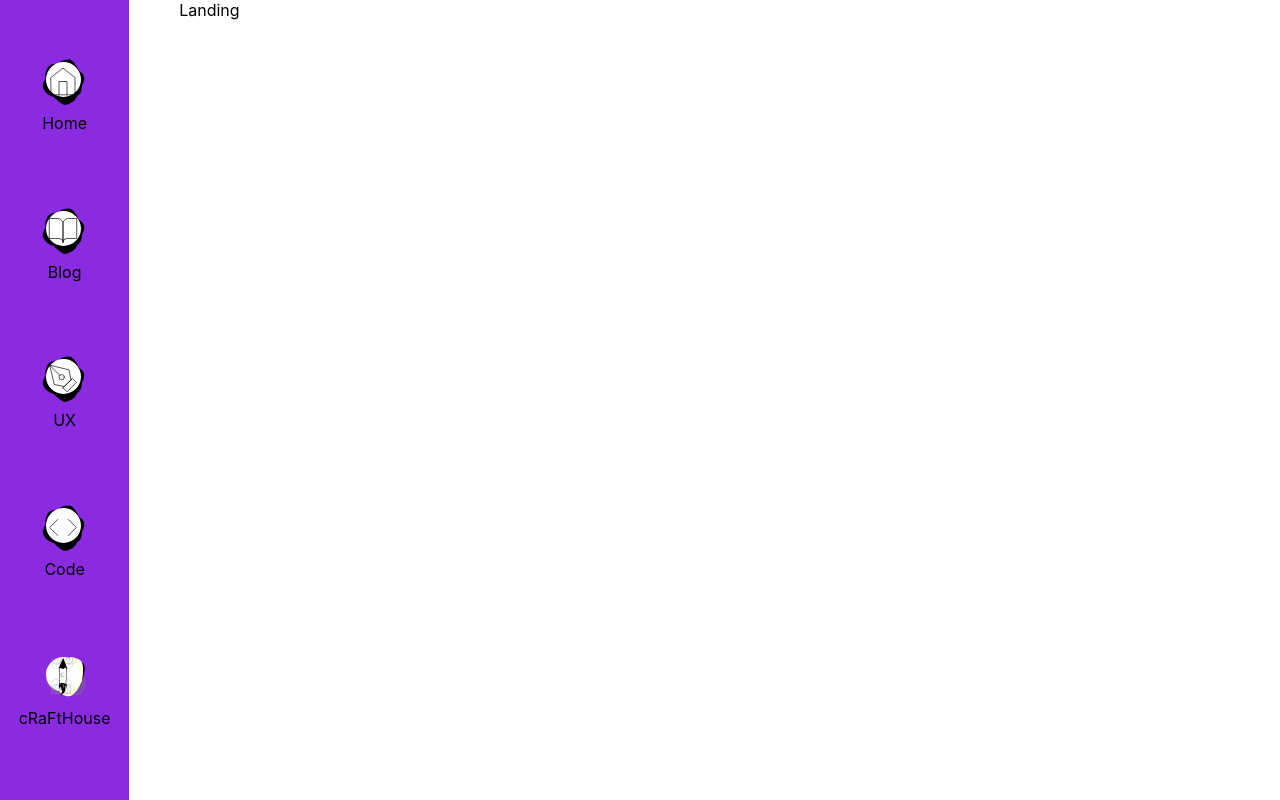
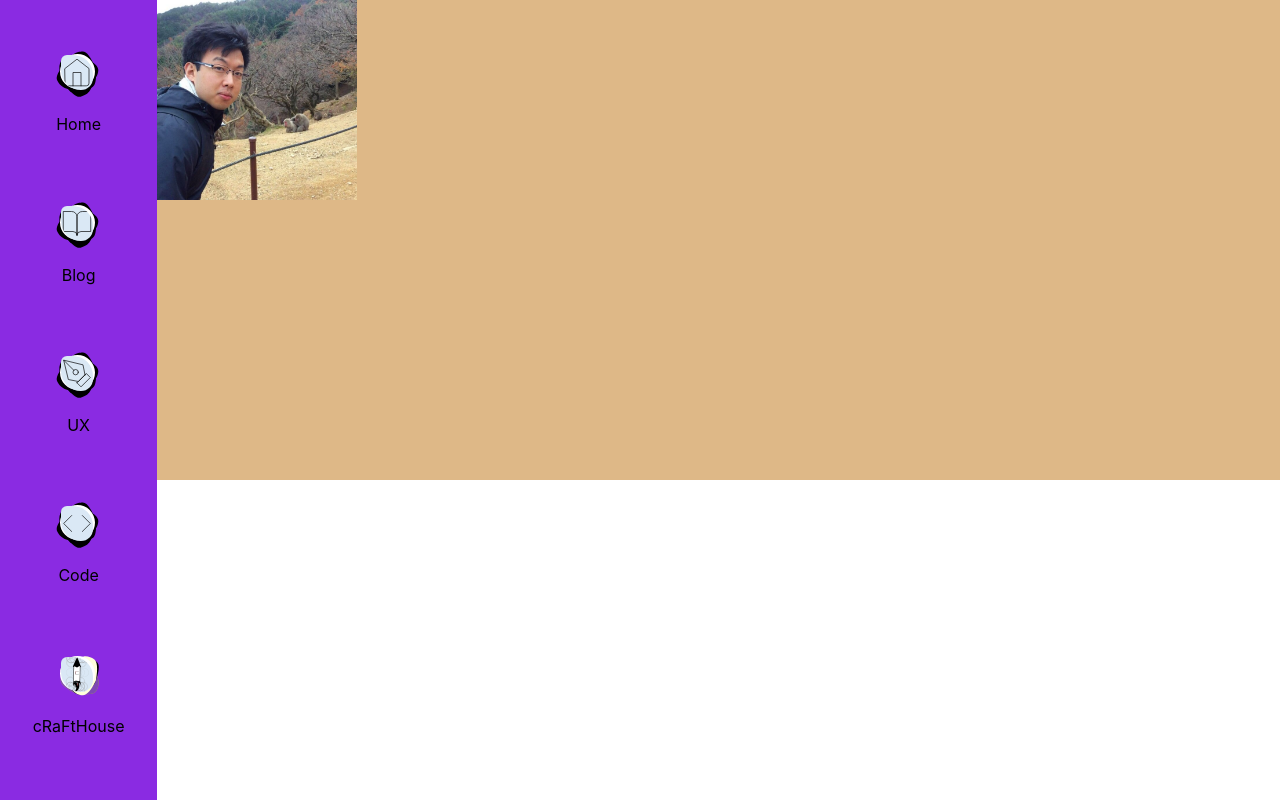
Before and after one commit to RichardBanh/web, a React (Create React App) app: page / in a window 1280 px wide. Built offline with nearby package versions, Linux system fonts and the light colour scheme.

Commit message:
fixed weird stuff

```diff
--- a/package.json
+++ b/package.json
@@ -9,7 +9,7 @@
     "react": "^16.12.0",
     "react-dom": "^16.12.0",
     "react-router-dom": "^5.1.2",
-    "react-scripts": "3.4.0"
+    "react-scripts": "^3.4.4"
   },
   "scripts": {
     "start": "react-scripts start",
--- a/src/App.js
+++ b/src/App.js
@@ -40,58 +40,7 @@ function App() {
     <BrowserRouter>
       <div className="App" onClick={(e) => whatisClicked(e)}>
         <div
-          className={`${visible ? "ShowSideMenu" : ""} ${
-            transit ? "transit" : ""
-          } ${hidden ? "hidden" : ""}`}
-        >
-          <ul className="menu">
-            <li className="rectangle">
-              <Link to="/">
-                <div className="shapeshifter play">
-                  <img className="icon" src={home} />
-                </div>
-                <p>Home</p>
-              </Link>
-            </li>
-            <li className="rectangle">
-              <Link to="/Blog">
-                <div className="shapeshifter play">
-                  <img className="icon" src={book} />
-                </div>
-                <p>Blog</p>
-              </Link>
-            </li>
-            <li className="rectangle">
-              <Link to="/UX">
-                <div className="shapeshifter play">
-                  <img className="icon" src={pen} />
-                </div>
-                <p>UX</p>
-              </Link>
-            </li>
-            <li className="rectangle">
-              <Link to="/Code">
-                <div className="shapeshifter play">
-                  <img className="icon" src={code} />
-                </div>
-                <p>Code</p>
-              </Link>
-            </li>
-            <li className="rectangle">
-              <Link to="/cRaFtHouse">
-                <div className="shapeshifter2 play2">
-                  <img className="icon" src={rocket} />
-                </div>
-                <p>cRaFtHouse</p>
-              </Link>
-            </li>
-          </ul>
-          <div className="menu-button" onClick={(e) => menuPos(e)}>
-            <img className="out-right" src={downLeft} />
-          </div>
-        </div>
-        <div
-          className={`${hidden ? "" : "hidden"} ${sandwich ? "sandwich" : ""}`}
+          className="sandwich"
         >
           <ul className="menu">
             <li className="rectangle">
--- a/src/Components/Landing.jsx
+++ b/src/Components/Landing.jsx
@@ -1,11 +1,14 @@
 import React from "react";
 import { useParams } from "react-router-dom";
+import profilepic from "../Assets/images/profile_pic.jpg";
 
 function Landing() {
   const bar = useParams()
   console.log(bar)
   return (
-    <div>Landing</div>
+    <div className='landing'>
+      <img className="landing_profilepic" src={profilepic} alt=""/>
+    </div>
   )
 }
 
--- a/src/index.css
+++ b/src/index.css
@@ -17,9 +17,7 @@ code {
   font-family: source-code-pro, Menlo, Monaco, Consolas, "Courier New",
     monospace;
 }
-.tak {
-  text-shadow: aqua;
-}
+
 
 @media (prefers-reduced-motion: no-preference) {
   .App-logo {
@@ -65,16 +63,6 @@ li a {
   justify-content: space-evenly;
 }
 
-p {
-  margin-top: 7px;
-}
-
-.ShowSideMenu {
-  display: flex;
-  width: 14%;
-  height: 100%;
-}
-
 .sandwich {
   display: flex;
   width: 6%;
@@ -109,8 +97,12 @@ p {
 .icon {
   margin-top: 7px;
   margin-left: 7px;
-  height: 37px;
+  height: 35px;
   width: 32px;
+  border-radius: 15px 50px 30px;
+  background-color: #DAE8F5;
+  border-width: 50px;
+  border-color: black;
 
 }
 
@@ -119,23 +111,6 @@ p {
   opacity: 0;
 }
 
-.menu-button {
-  border: none;
-  padding: 0;
-  width: 50px;
-  display: flex;
-  transition: width 160ms linear, background-color 40ms linear;
-}
-
-.menu-button:hover {
-  display: flex;
-  width: 65px;
-  background-color: blanchedalmond;
-}
-
-.menu-button:hover .out-right {
-  opacity: 1;
-}
 
 .hidden {
   display: none;
@@ -151,10 +126,10 @@ p {
 }
 
 @keyframes shrink {
-  from {
+  0% {
     width: 14%;
   }
-  to {
+  100% {
     width: 5%;
   }
 }
@@ -167,6 +142,7 @@ p {
     background-position: -10500px 0px;
   }
 }
+
 .shapeshifter {
   animation-duration: 10000ms;
   animation-iteration-count: infinite;
@@ -175,6 +151,7 @@ p {
   height: 50px;
   background-image: url(./Assets/icons/blackshadow.svg);
 }
+
 .shapeshifter.play {
   animation-name: play210;
 }
@@ -226,3 +203,15 @@ p {
   margin: 10px;
   overflow: scroll;
 }
+
+/* landing */
+.landing {
+  height:60%;
+  width: 100%;
+  background-color: burlywood;
+
+}
+
+.landing_profilepic {
+  height:200px;
+}
```
Also changed, not shown: src/Assets/images/profile_pic.jpg (added), 1 other file (tests, documents, lock files or other folders).
